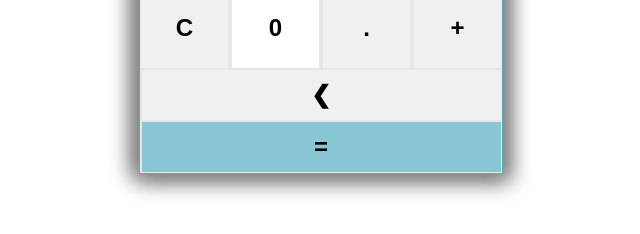
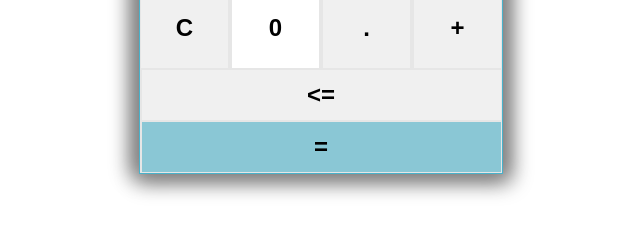
Before and after one commit to adehabnousiyan/calculator, a plain HTML site: page index.html in a window 1280 px wide. Shown: the part 528-762 px from the top of the page, 319-959 px from the left. Drawn offline with Linux system fonts and the light colour scheme.

Commit message:
Revert "Delte button icon changed"
This reverts commit c2217f2476a0e722e28dc091cf8068425e3e83ee.

```diff
--- a/index.html
+++ b/index.html
@@ -46,7 +46,7 @@
                 <button type="button" class="operators" value="dot">.</button>
                 <button type="button" class="margin-right operators" value="add">+</button>
             </div>
-            <button type="button" class="backspace margin-right operators no-left-margin" value="backspace">&#x276E;</button>
+            <button type="button" class="backspace margin-right operators no-left-margin" value="backspace"><=</button>
             <button type="button" class="equal margin-right operators  no-left-margin" value="equ" onclick="equal(opers, val1)">=</button>
         </form>
     </div>
```
